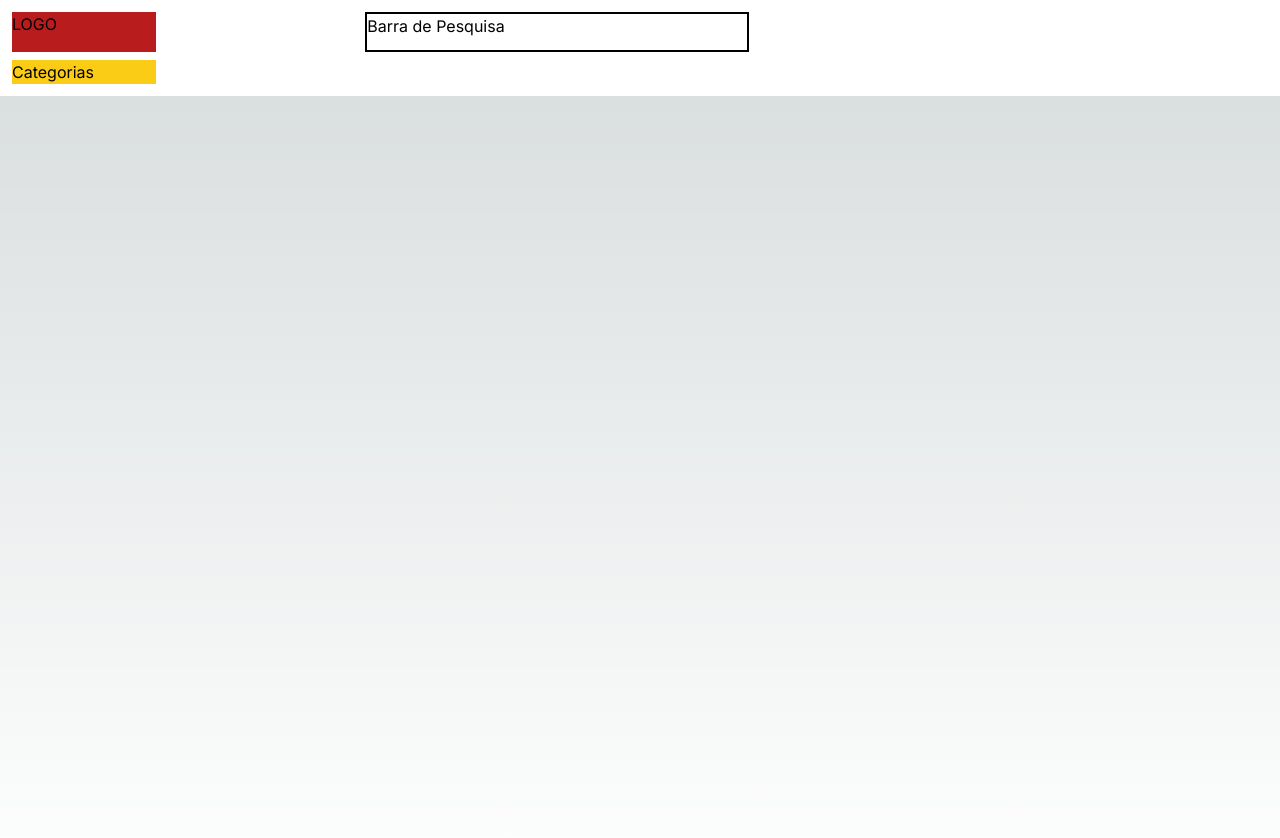
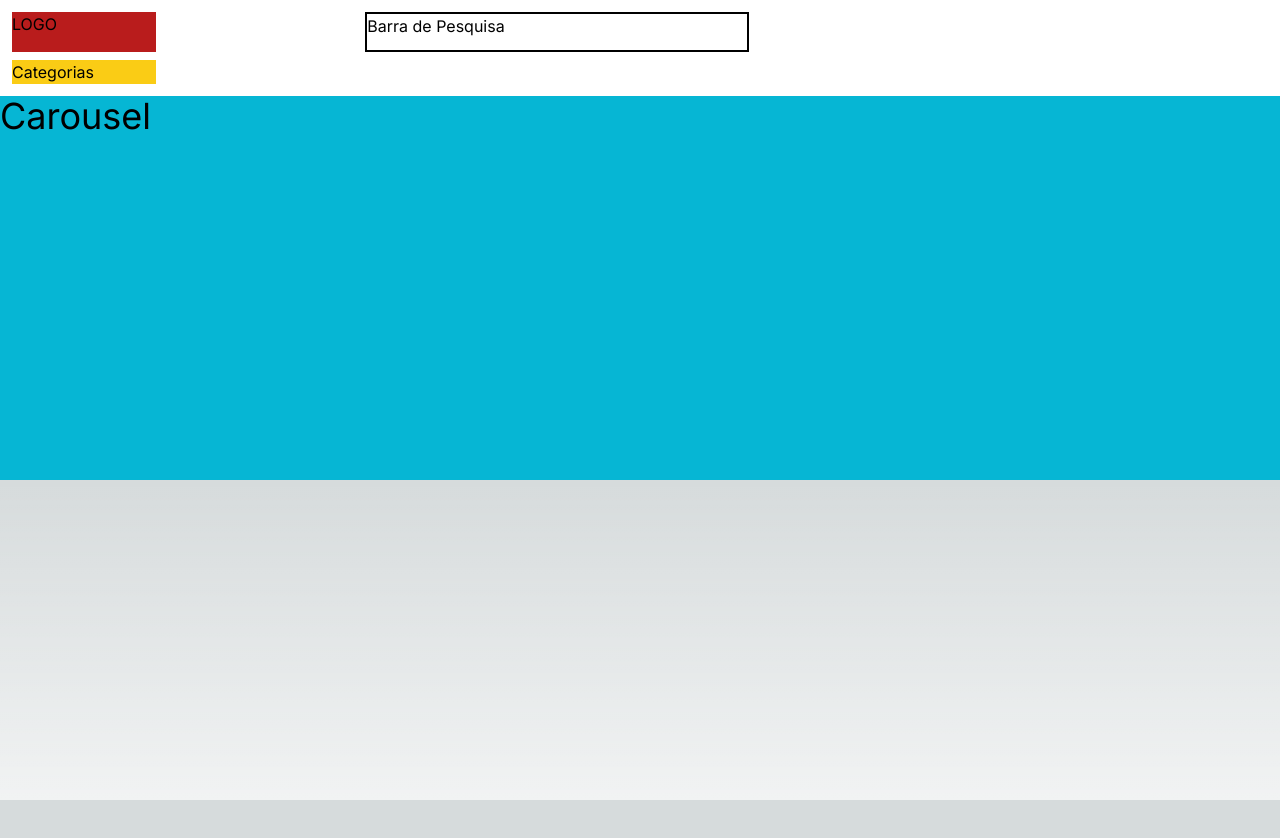
Before and after one commit to Daviiro/rogues-store, a Next.js app: page / in a window 1280 px wide. Shown: the top 838 px of the page. After the commit the page ends 800 px from the top, so only its background shows below. Built offline with nearby package versions, Linux system fonts and the light colour scheme.

Commit message:
feat: base for the carousel

```diff
--- a/src/app/page.tsx
+++ b/src/app/page.tsx
@@ -1,5 +1,9 @@
+import Carousel from "@/components/carousel";
+
 export default function Home() {
 	return (
-		<main className="flex min-h-screen flex-col items-center justify-between p-24"></main>
+		<main className="flex flex-col items-center justify-between">
+			<Carousel />
+		</main>
 	);
 }
--- /dev/null
+++ b/src/components/carousel/index.tsx
@@ -0,0 +1,7 @@
+export default function Carousel() {
+	return (
+		<div className="bg-cyan-500 w-full max-w-7xl h-96">
+			<h1 className="text-4xl"> Carousel</h1>
+		</div>
+	);
+}
```
